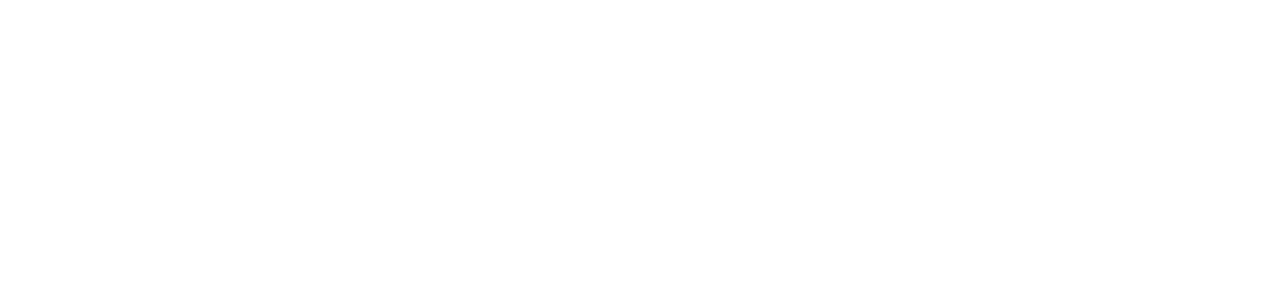
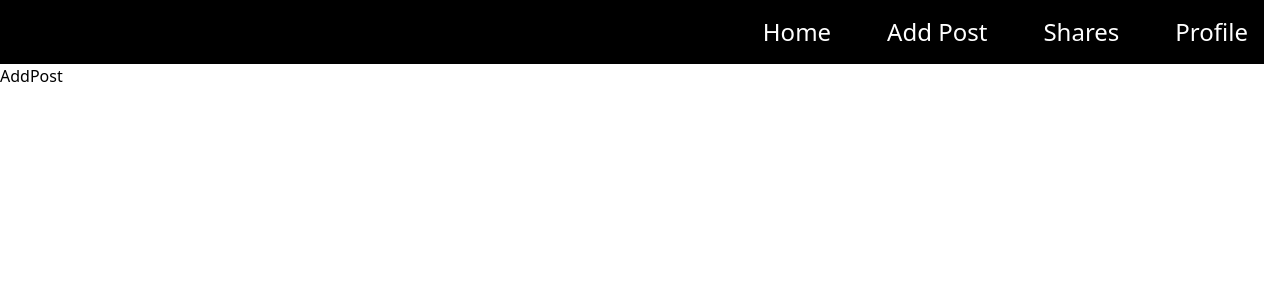
Before and after one commit to kunwarabhi7/socialmediaV1, a React (Create React App) app: page /addpost in a window 1280 px wide. Before the commit this address had no page. Shown: the top 300 px of the page. Built offline with nearby package versions, Linux system fonts and the light colour scheme.

Commit message:
started add post

```diff
--- a/package.json
+++ b/package.json
@@ -10,6 +10,7 @@
     "firebase": "^9.10.0",
     "react": "^18.2.0",
     "react-dom": "^18.2.0",
+    "react-icons": "^4.4.0",
     "react-redux": "^8.0.4",
     "react-router-dom": "^6.4.1",
     "react-scripts": "5.0.1",
--- a/src/App.js
+++ b/src/App.js
@@ -5,6 +5,7 @@
 import Register from './pages/Register'
 import { ToastContainer, toast } from 'react-toastify';
 import 'react-toastify/dist/ReactToastify.css';
+import AddPost from './pages/AddPost'
 
 
 const App = () => {
@@ -15,6 +16,7 @@
         <Route path='/' element={<Home />} />
         <Route path='/login' element={<Login />} />
         <Route path='/register' element={<Register />} />
+        <Route path='/addpost' element={<AddPost />} />
 
       </Routes>
 
--- a/src/Components/Layout/Header.jsx
+++ b/src/Components/Layout/Header.jsx
@@ -24,9 +24,9 @@
 
   return (
     <div>
-      <div className='flex space-x-10 justify-end p-2 mr-4 items-center bg-black'>
-        {navBar.map((nav)=>{
-          return <Link className='hover:bg-black text-white hover:text-gray-200 p-2 font-medium text-2xl ' to={nav.path}>{nav.name}</Link>
+      <div className='flex space-x-10 justify-end p-2 mr-4 items-center sm:flex-col bg-black'>
+        {navBar.map((nav,index)=>{
+          return <Link key={index} className='hover:bg-black text-white hover:text-gray-200 p-2 font-medium text-2xl ' to={nav.path}>{nav.name}</Link>
         })}
       </div>
     </div>
--- /dev/null
+++ b/src/pages/AddPost.jsx
@@ -0,0 +1,12 @@
+import React from 'react'
+import DefaultLayout from '../Components/Layout/DefaultLayout'
+const AddPost = () => {
+  return (
+    <DefaultLayout>
+
+        <div>AddPost</div>
+    </DefaultLayout>
+  )
+}
+
+export default AddPost
--- a/tailwind.config.js
+++ b/tailwind.config.js
@@ -4,7 +4,25 @@
     "./src/**/*.{js,jsx,ts,tsx}",
   ],
   theme: {
-    extend: {},
+    extend: {
+      screens: {
+        '2xl': {'max': '1535px'},
+        // => @media (max-width: 1535px) { ... }
+
+        'xl': {'max': '1279px'},
+        // => @media (max-width: 1279px) { ... }
+
+        'lg': {'max': '1023px'},
+        // => @media (max-width: 1023px) { ... }
+
+        'md': {'max': '767px'},
+        // => @media (max-width: 767px) { ... }
+
+        'sm': {'max': '639px'},
+        // => @media (max-width: 639px) { ... }
+      }
+
+    },
   },
   plugins: [],
 }
```
Also changed, not shown: 1 other file (tests, documents, lock files or other folders).
